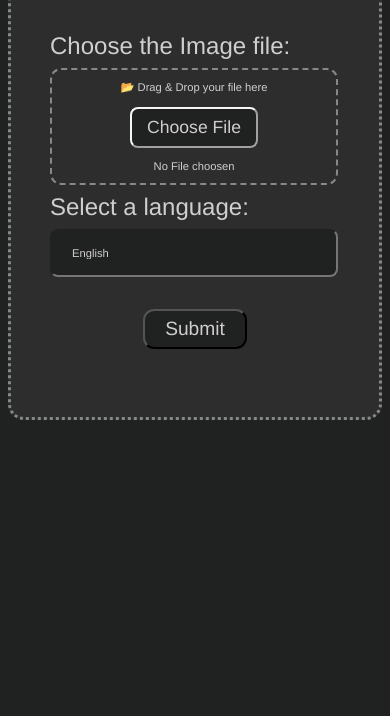
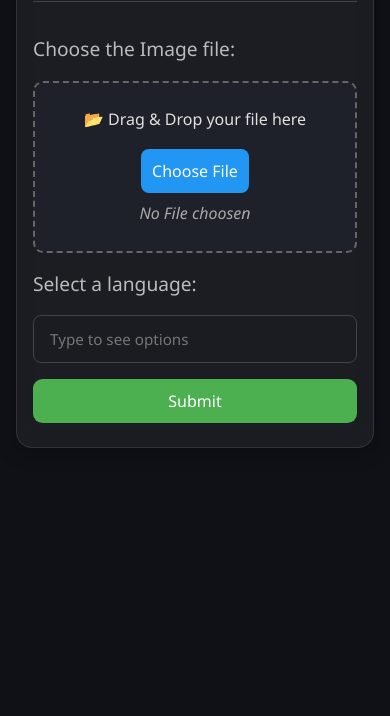
Before and after one commit to harsha12a/PixTale, a plain HTML site: page userInterface/index.html in a window 390 px wide. Shown: the part 128-844 px from the top of the page. Drawn offline with Linux system fonts and the light colour scheme.

Commit message:
changed design

```diff
--- a/userInterface/index.html
+++ b/userInterface/index.html
@@ -9,7 +9,7 @@
   <body>
     <p id="compress">Inka entha compress chesthav ra babu</p>
     <article id="website">
-      <h1>PixTale ✨</h1>
+      <h1>PixTale</h1>
       <hr></hr>
       <!-- website -->
       <section class="query-box">
@@ -28,10 +28,9 @@
             list="language_name"
             id="language"
             type="text"
-            value="English"
             placeholder="Type to see options"
           />
-          <input type="hidden" id="languageValue" name="language" value="en" />
+          <input type="hidden" id="languageValue" name="language" />
           <datalist id="language_name">
             <option value="English" data-code="en"></option>
             <option value="Telugu" data-code="te"></option>
@@ -56,12 +55,13 @@
       <!-- result box -->
 
       <h1>Story</h1>
-      <div id="result"></div>
+      <div id="result">
+        <!-- Story Loading -->
+        <div id="loading-story" style="display: none;">
+          <span class="spinner"></span> Generating story...
+        </div>
+      </div>
 
-      <!-- Story Loading -->
-      <div id="loading-story" style="display: none;">
-        <span class="spinner"></span> Generating story...
-      </div>
 
       <h1 id="audio-tag">Audio</h1>
       <!-- Audio Loading -->
--- a/userInterface/scripts.js
+++ b/userInterface/scripts.js
@@ -33,7 +33,7 @@ function getLanguageCode() {
       return opt.getAttribute("data-code") || "en";
     }
   }
-  return "en";
+  return null;
 }
 
 // Show/hide elements
@@ -68,6 +68,10 @@ form.addEventListener("submit", async (e) => {
     return;
   }
   const lang_code = getLanguageCode();
+  if(!lang_code) {
+    alert("Plase select a language");
+    return;
+  }
 
   const formData = new FormData();
   formData.append("image", file);
--- a/userInterface/styles.css
+++ b/userInterface/styles.css
@@ -1,282 +1,238 @@
+/* RESET & BASE */
 * {
-  font-family: 'Franklin Gothic Medium', 'Arial Narrow', Arial, sans-serif;
-
+  margin: 0;
+  padding: 0;
   box-sizing: border-box;
-  /* box-sizing: border-box; */
-  color: rgb(209, 206, 206);
+  font-family: 'Segoe UI', Tahoma, Geneva, Verdana, sans-serif;
 }
 
-/* */
 body {
-  font-size: 16px;
-  background-color: rgb(32, 33, 33);
+  background: #0f1117;
+  color: #e0e0e0;
+  line-height: 1.6;
+  min-height: 100vh;
+  padding: 2rem 1rem;
 }
 
-#website {
-  background-color: rgb(45, 45, 45);
-  /* margin: 0; */
-  padding: 1rem;
-  max-width: 1200px;
-  margin: 3rem auto;
-  display: flex;
-  flex-direction: column;
-  align-items: center;
-  justify-content: center;
-  border-radius: 1rem;
-  border: dotted;
-  border-color: #888;
-}
-
+/* HEADER */
 h1 {
-  font-size: 5rem;
-  margin: 1rem;
-  width: 100%;
+  font-size: 3.5rem;
   text-align: center;
-  /* background-color: rgb(169, 169, 139); */
+  color: #90caf9;
+  margin-bottom: 1rem;
 }
 
 hr {
+  border: none;
+  border-top: 1px solid #444;
+  margin: 1rem 0 2rem;
   width: 100%;
-  border: 1px dashed;
 }
 
-p {
-  font-size: 1.5rem;
+/* MAIN CONTAINER */
+#website, .result-box {
+  background: rgba(255, 255, 255, 0.05);
+  backdrop-filter: blur(10px);
+  border: 1px solid rgba(255, 255, 255, 0.1);
+  border-radius: 1rem;
+  padding: 2rem;
+  max-width: 1000px;
+  margin: auto;
+  box-shadow: 0 4px 20px rgba(0, 0, 0, 0.3);
 }
 
+/* FORMS */
 .query-form {
   display: flex;
   flex-direction: column;
-  border-left: 4px dashed rgb(181, 176, 176);
-  border-right: 4px dashed rgb(181, 176, 176);
-  padding: 20px 70px;
+  gap: 1.5rem;
 }
 
 label {
-  margin: 0.5rem 0;
-  font-size: 3rem;
+  font-size: 1.2rem;
+  font-weight: 500;
+  color: #bbb;
 }
 
-input {
-  margin: 0 50px;
-  width: 30rem;
-  height: 3rem;
-  border-radius: 0.5rem;
-  background-color: rgb(32, 33, 33);
-  color: black;
-  font-size: 1.3rem;
-  font-weight: 100;
-  padding: 0 20px;
-  color: rgb(209, 206, 206);
+input[type="text"],
+input[list],
+input[type="file"] {
+  padding: 0.8rem 1rem;
+  font-size: 1rem;
+  background: #1a1c22;
+  border: 1px solid #444;
+  border-radius: 8px;
+  color: #fff;
+  outline: none;
+  width: 100%;
 }
 
-
+/* DROP ZONE */
 #drop-zone {
-  border: 2px dashed #888;
-  border-radius: 0.7rem;
+  padding: 2rem;
+  border: 2px dashed #666;
+  border-radius: 10px;
   text-align: center;
-  width: 30rem;
-  margin: 0 auto;
-  transition: background-color 0.2s;
+  background: #1e2129;
+  transition: background-color 0.3s ease;
 }
 
-#drop-zone.dragover {
-  background-color: #a7a8a9;
-  border-color: #1e90ff;
+#drop-zone:hover {
+  background-color: #2a2e38;
 }
 
 #uploadBtn {
-  margin-top: 2px;
-  padding: 8px 15px;
-  background-color: rgb(32, 33, 33);
+  margin-top: 1rem;
+  padding: 0.6rem 1.5rem;
+  font-size: 1rem;
+  background-color: #2196f3;
+  color: white;
+  border: none;
   border-radius: 0.5rem;
-  border-color: whitesmoke;
-  font-size: 1.1rem;
+  cursor: pointer;
+  transition: background 0.3s ease;
 }
 
 #uploadBtn:hover {
-  background-color: rgba(144, 152, 155, 0.625);
-  color: white;
-  transition: all 0.3s;
-  cursor: pointer;
-  border-top: 10px solid red;
-  border-left: none;
+  background-color: #1976d2;
 }
 
+#fileName {
+  margin-top: 0.5rem;
+  font-style: italic;
+  color: #aaa;
+}
+
+/* SUBMIT BUTTON */
 #submit {
-  margin: 2rem;
-  width: fit-content;
+  padding: 0.8rem 2rem;
+  font-size: 1.1rem;
+  background-color: #4caf50;
+  color: white;
+  border: none;
+  border-radius: 0.6rem;
+  cursor: pointer;
   align-self: center;
-  padding: 15px 40px;
-  border-radius: 0.7rem;
-  background-color: rgb(32, 33, 33);
-  color: rgb(209, 206, 206);
-  font-size: 1.5rem;
+  transition: background-color 0.3s ease;
 }
 
 #submit:hover {
-  background-color: rgba(144, 152, 155, 0.625);
-  color: white;
-  transition: all 0.3s;
-  cursor: pointer;
+  background-color: #388e3c;
 }
 
-#compress {
+/* RESULT SECTION */
+.result-box {
   display: none;
+  margin-top: 3rem;
+}
+
+#result {
+  margin-top: 1rem;
+  font-size: 1.1rem;
+  padding: 1rem;
+  background: #181a1f;
+  border-radius: 0.5rem;
+  border: 1px solid #333;
+  white-space: pre-wrap;
+}
+
+/* AUDIO */
+#audio-tag {
+  display: none;
+  text-align: center;
+  font-size: 2rem;
+  margin-top: 2rem;
+  color: #90caf9;
+}
+
+audio {
+  display: block;
+  margin: 1rem auto;
+  width: 100%;
+  max-width: 600px;
+  background: #1a1c22;
+  border-radius: 8px;
+}
+
+/* SPINNER */
+.spinner {
+  display: inline-block;
+  width: 30px;
+  height: 30px;
+  border: 4px solid #444;
+  border-top-color: #90caf9;
+  border-radius: 50%;
+  animation: spin 1s linear infinite;
+  vertical-align: middle;
+}
+
+@keyframes spin {
+  to {
+    transform: rotate(360deg);
+  }
 }
 
 #loading-story,
 #loading-audio {
+  text-align: center;
+  margin-top: 1rem;
   font-weight: bold;
-  color: #fff;
-  margin: 1rem 0;
-  text-align: center;
+  font-size: 1.1rem;
+  color: #bbb;
 }
 
-#result {
-  font-size: 1.1rem;
-  padding: 10px;
+/* COMPRESS MESSAGE */
+#compress {
+  display: none;
+  text-align: center;
+  font-size: 1.5rem;
+  color: #999;
+  margin-bottom: 2rem;
 }
 
-audio {
-  margin: 1rem auto;
-}
-
-.spinner {
-  display: inline-block;
-  width: 30px;
-  height: 30px;
-  border: 3px solid #ccc;
-  border-top: 3px solid #333;
-  border-radius: 50%;
-  animation: spin 1s linear infinite;
-  vertical-align: middle;
-  margin-right: 8px;
-}
-
-@keyframes spin {
-  0%   { transform: rotate(0deg); }
-  100% { transform: rotate(360deg); }
-}
-
-.text {
-  font-size: 1.1rem;
-  padding: 0 50px;
-  line-height: 1.6;
-}
-
-.result-box {
-  display: none;
-  width: 100%;
-  max-width: 1200px;
-  margin: 2rem auto;
-  padding: 1rem;
-  background-color: rgb(45, 45, 45);
-  border-radius: 1rem;
-  border: dotted;
-  border-color: #888;
-}
-
-
-@media screen and (max-width: 750px) {
+/* RESPONSIVE */
+@media (max-width: 768px) {
   h1 {
-    font-size: 4rem;
-    margin: 0;
-  }
-
-  p {
-    font-size: 1.3rem;
+    font-size: 2.2rem;
   }
 
   .query-form {
-    /* background-color: red; */
-    border: 0;
-    padding: 20px 30px;
-    /* background-color: red; */
-    width: 500px;
-  }
-
-  label {
-    font-size: 2.3rem;
-  }
-
-  input {
-    width: 25rem;
-    margin: 0;
+    gap: 1rem;
   }
 
   #drop-zone {
-    width: 25rem;
-    font-size: 1.3rem;
-    margin: 0;
+    padding: 1.5rem;
   }
 
   #submit {
-    padding: 10px 20=5px;
-    font-size: 1.7 rem;
-  }
-
-  .text {
-    font-size: 0.9rem;
-    padding: 0 20px;
+    width: 100%;
   }
 }
 
-#audio-tag {
-  display: none;
+@media (max-width: 480px) {
+  #website,
+  .result-box {
+    padding: 1.5rem 1rem;
+  }
+
+  input[type="text"],
+  input[list] {
+    font-size: 0.95rem;
+  }
+
+  #uploadBtn,
+  #submit {
+    font-size: 1rem;
+    padding: 0.7rem;
+  }
 }
 
-@media screen and (max-width: 480px) {
-  .text {
-    /* font-size: 0.8rem; */
-    padding: 0;
-  }
-
-  h1 {
-    font-size: 2.5rem;
-    margin: 0;
-  }
-
-  p {
-    font-size: 0.7rem;
-  }
-
-  .query-form {
-    padding: 20px 30px;
-    /* background-color: red; */
-    width: 350px;
-  }
-
-  label {
-    font-size: 1.5rem;
-  }
-
-  input {
-    width: 18rem;
-    font-size: 0.7rem;
-    margin: 0;
-  }
-
-  #drop-zone {
-    width: 18rem;
-    margin: 0;
-  }
-
-  #submit {
-    padding: 7px 20px;
-    font-size: 1.2rem;
-  }
-
-}
-
-
-@media screen and (max-width: 320px) {
+@media (max-width: 320px) {
   #website {
     display: none;
   }
 
   #compress {
-    display: inline;
-    font-size: 2rem;
+    display: block;
   }
 }
```
